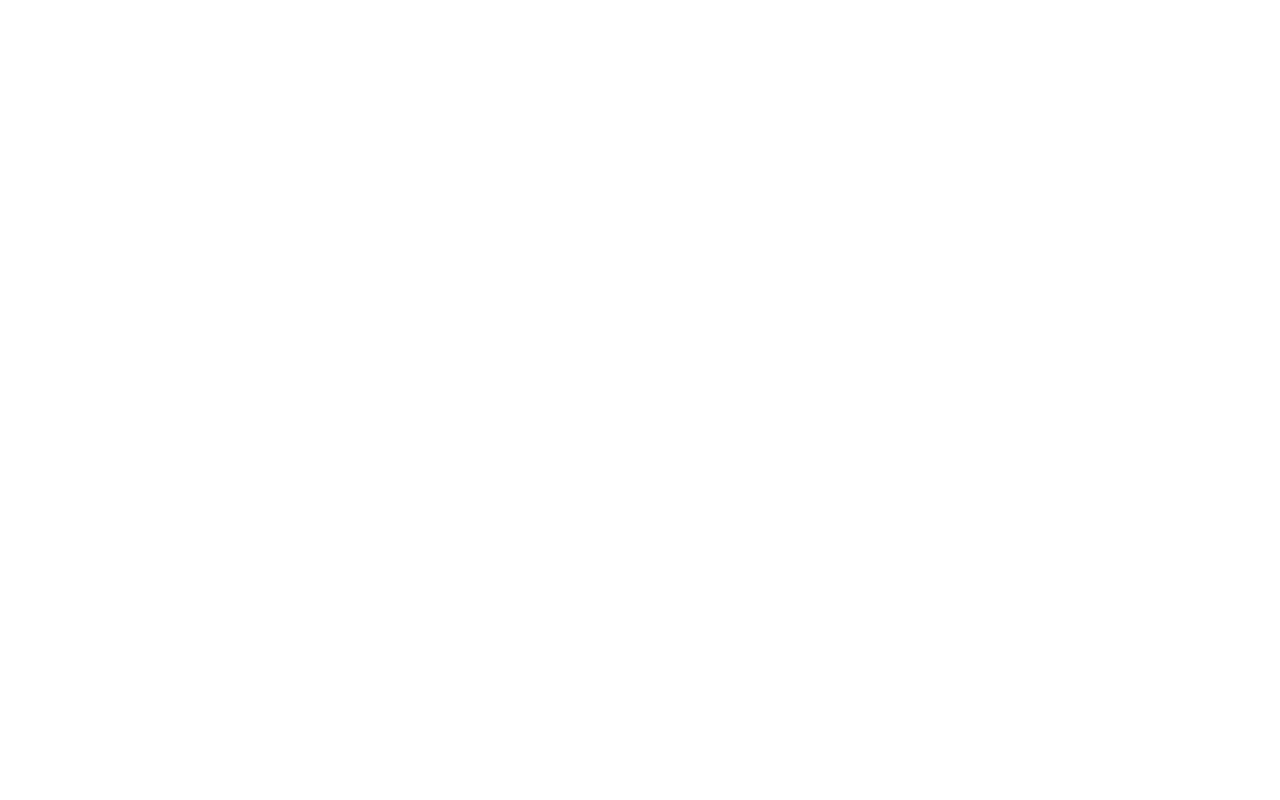
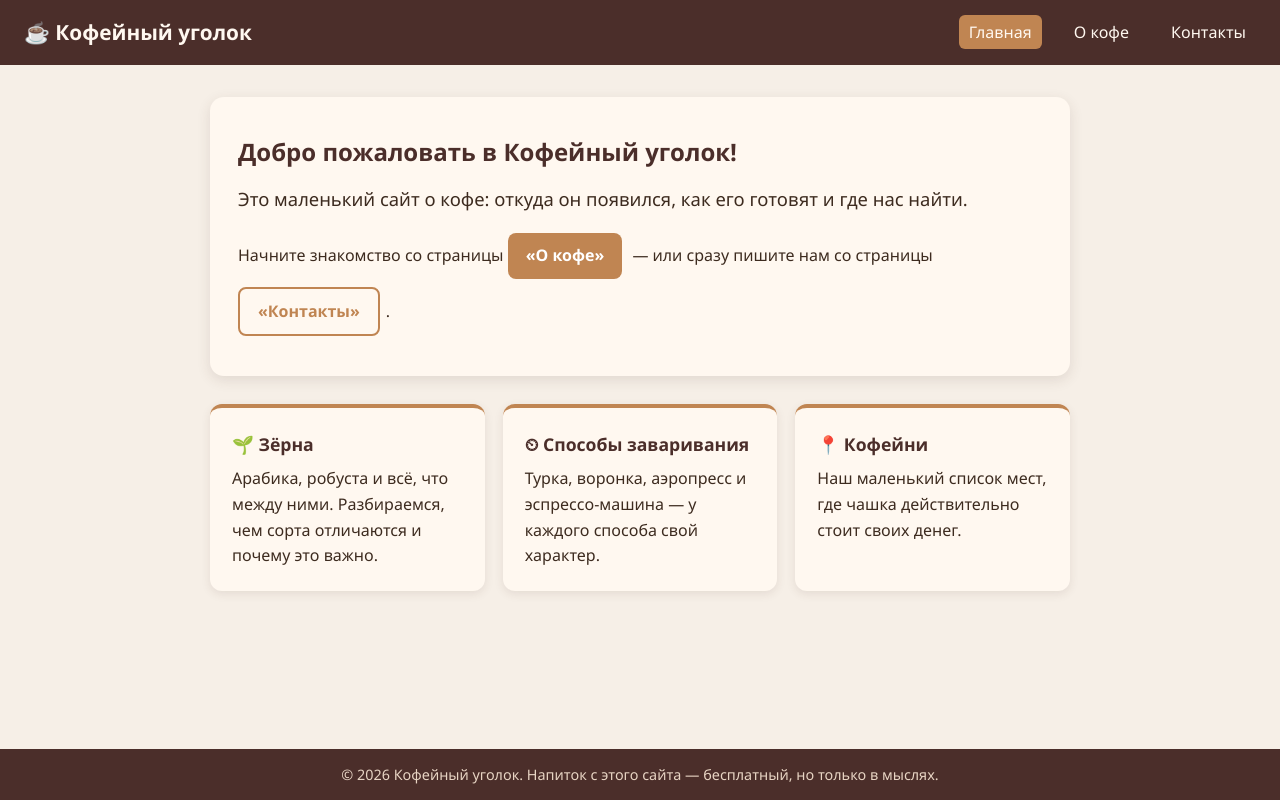
Before and after one commit to Verona2008/VeronaRepository, a plain HTML site: page index.html in a window 1280 px wide. Drawn offline with Linux system fonts and the light colour scheme.

Commit message:
Add files via upload

```diff
--- a/index.html
+++ b/index.html
@@ -3,17 +3,51 @@
 <head>
     <meta charset="UTF-8">
     <meta name="viewport" content="width=device-width, initial-scale=1.0">
-    <title>Сайт</title>
+    <title>Кофейный уголок — Главная</title>
+    <link rel="stylesheet" href="style-index.css">
 </head>
 <body>
-    <header>
+    <header class="header">
+        <div class="logo">☕ Кофейный уголок</div>
+        <nav class="nav">
+            <a href="index.html" class="active">Главная</a>
+            <a href="about.html">О кофе</a>
+            <a href="contact.html">Контакты</a>
+        </nav>
+    </header>
 
-    </header>
-    <main>
+    <main class="main">
+        <section class="hero">
+            <h1>Добро пожаловать в Кофейный уголок!</h1>
+            <p class="lead">Это маленький сайт о кофе: откуда он появился,
+               как его готовят и где нас найти.</p>
+            <p>Начните знакомство со страницы
+               <a class="btn" href="about.html">«О кофе»</a> —
+               или сразу пишите нам со страницы
+               <a class="btn btn-outline" href="contact.html">«Контакты»</a>.</p>
+        </section>
 
+        <section class="cards">
+            <article class="card">
+                <h2>🌱 Зёрна</h2>
+                <p>Арабика, робуста и всё, что между ними. Разбираемся,
+                   чем сорта отличаются и почему это важно.</p>
+            </article>
+            <article class="card">
+                <h2>⏲ Способы заваривания</h2>
+                <p>Турка, воронка, аэропресс и эспрессо-машина —
+                   у каждого способа свой характер.</p>
+            </article>
+            <article class="card">
+                <h2>📍 Кофейни</h2>
+                <p>Наш маленький список мест, где чашка действительно
+                   стоит своих денег.</p>
+            </article>
+        </section>
     </main>
-    <footer>
 
+    <footer class="footer">
+        <p>© 2026 Кофейный уголок. Напиток с этого сайта — бесплатный, но только в мыслях.</p>
     </footer>
 </body>
 </html>
--- /dev/null
+++ b/style-about.css
@@ -0,0 +1,114 @@
+/* style-about.css — стили страницы «О кофе» */
+* {
+    margin: 0;
+    padding: 0;
+    box-sizing: border-box;
+}
+
+body {
+    font-family: Georgia, 'Times New Roman', serif;
+    background: #2f3e34;
+    color: #f1efe6;
+    line-height: 1.7;
+    min-height: 100vh;
+    display: flex;
+    flex-direction: column;
+}
+
+.header {
+    background: #1f2b23;
+    padding: 16px 24px;
+    display: flex;
+    justify-content: space-between;
+    align-items: center;
+    flex-wrap: wrap;
+    gap: 12px;
+}
+
+.logo {
+    color: #d9b382;
+    font-size: 1.3rem;
+    font-weight: bold;
+}
+
+.nav a {
+    color: #f1efe6;
+    text-decoration: none;
+    margin-left: 18px;
+    padding: 6px 10px;
+    border-radius: 6px;
+    border-bottom: 2px solid transparent;
+    transition: border-color 0.2s;
+}
+
+.nav a:hover {
+    border-color: #d9b382;
+}
+
+.nav a.active {
+    color: #d9b382;
+    border-color: #d9b382;
+}
+
+.main {
+    flex: 1;
+    max-width: 760px;
+    width: 100%;
+    margin: 0 auto;
+    padding: 36px 20px;
+}
+
+h1 {
+    color: #d9b382;
+    margin-bottom: 20px;
+    font-size: 2rem;
+}
+
+.block {
+    background: #3a4c3f;
+    border-left: 5px solid #d9b382;
+    border-radius: 8px;
+    padding: 20px 24px;
+    margin-bottom: 20px;
+}
+
+.block-alt {
+    border-left-color: #a3c9a8;
+}
+
+.block h2 {
+    color: #d9b382;
+    margin-bottom: 10px;
+    font-size: 1.25rem;
+}
+
+.block-alt h2 {
+    color: #a3c9a8;
+}
+
+ol {
+    padding-left: 22px;
+}
+
+.btn {
+    color: #d9b382;
+    text-decoration: underline;
+    font-weight: bold;
+}
+
+.btn:hover {
+    color: #f1efe6;
+}
+
+.cta {
+    margin-top: 26px;
+    font-style: italic;
+}
+
+.footer {
+    background: #1f2b23;
+    color: #9fb4a4;
+    text-align: center;
+    padding: 14px;
+    font-size: 0.9rem;
+}
--- /dev/null
+++ b/style-contact.css
@@ -0,0 +1,154 @@
+/* style-contact.css — стили страницы «Контакты» */
+* {
+    margin: 0;
+    padding: 0;
+    box-sizing: border-box;
+}
+
+body {
+    font-family: 'Segoe UI', Arial, sans-serif;
+    background: linear-gradient(160deg, #1c2540, #3b2f63);
+    color: #eef0fa;
+    line-height: 1.6;
+    min-height: 100vh;
+    display: flex;
+    flex-direction: column;
+}
+
+.header {
+    background: rgba(255, 255, 255, 0.08);
+    padding: 16px 24px;
+    display: flex;
+    justify-content: space-between;
+    align-items: center;
+    flex-wrap: wrap;
+    gap: 12px;
+    backdrop-filter: blur(4px);
+}
+
+.logo {
+    color: #ffd166;
+    font-size: 1.3rem;
+    font-weight: bold;
+}
+
+.nav a {
+    color: #eef0fa;
+    text-decoration: none;
+    margin-left: 18px;
+    padding: 6px 10px;
+    border-radius: 20px;
+    transition: background 0.2s;
+}
+
+.nav a:hover {
+    background: rgba(255, 255, 255, 0.15);
+}
+
+.nav a.active {
+    background: #ffd166;
+    color: #1c2540;
+    font-weight: bold;
+}
+
+.main {
+    flex: 1;
+    max-width: 700px;
+    width: 100%;
+    margin: 0 auto;
+    padding: 36px 20px;
+}
+
+h1 {
+    color: #ffd166;
+    margin-bottom: 14px;
+}
+
+.contact-card {
+    background: rgba(255, 255, 255, 0.1);
+    border-radius: 12px;
+    padding: 22px 26px;
+    margin: 22px 0;
+}
+
+.contact-card h2 {
+    color: #ffd166;
+    margin-bottom: 12px;
+    font-size: 1.2rem;
+}
+
+.contacts {
+    list-style: none;
+}
+
+.contacts li {
+    padding: 6px 0;
+}
+
+/* Форма */
+form label {
+    display: block;
+    margin: 14px 0 6px;
+    font-weight: bold;
+}
+
+input,
+textarea {
+    width: 100%;
+    padding: 10px 12px;
+    border: none;
+    border-radius: 8px;
+    background: rgba(255, 255, 255, 0.9);
+    color: #1c2540;
+    font-size: 1rem;
+    font-family: inherit;
+    resize: vertical;
+}
+
+input:focus,
+textarea:focus {
+    outline: 3px solid #ffd166;
+}
+
+.btn {
+    display: inline-block;
+    margin-top: 18px;
+    padding: 11px 26px;
+    border: none;
+    border-radius: 24px;
+    background: #ffd166;
+    color: #1c2540;
+    font-size: 1rem;
+    font-weight: bold;
+    cursor: pointer;
+    text-decoration: none;
+    transition: transform 0.2s, box-shadow 0.2s;
+}
+
+.btn:hover {
+    transform: translateY(-2px);
+    box-shadow: 0 6px 16px rgba(0, 0, 0, 0.25);
+}
+
+.btn-outline {
+    background: transparent;
+    border: 2px solid #ffd166;
+    color: #ffd166;
+}
+
+.btn-outline:hover {
+    background: #ffd166;
+    color: #1c2540;
+}
+
+.cta {
+    margin-top: 10px;
+    font-style: italic;
+}
+
+.footer {
+    text-align: center;
+    padding: 14px;
+    font-size: 0.9rem;
+    color: #aab2d0;
+}
--- /dev/null
+++ b/style-index.css
@@ -0,0 +1,131 @@
+/* style-index.css — стили главной страницы */
+* {
+    margin: 0;
+    padding: 0;
+    box-sizing: border-box;
+}
+
+body {
+    font-family: 'Segoe UI', Arial, sans-serif;
+    background: #f6efe7;
+    color: #3d2b1f;
+    line-height: 1.6;
+    min-height: 100vh;
+    display: flex;
+    flex-direction: column;
+}
+
+.header {
+    background: #4b2e2a;
+    color: #fff8f0;
+    padding: 16px 24px;
+    display: flex;
+    justify-content: space-between;
+    align-items: center;
+    flex-wrap: wrap;
+    gap: 12px;
+}
+
+.logo {
+    font-size: 1.3rem;
+    font-weight: bold;
+}
+
+.nav a {
+    color: #fff8f0;
+    text-decoration: none;
+    margin-left: 18px;
+    padding: 6px 10px;
+    border-radius: 6px;
+    transition: background 0.2s;
+}
+
+.nav a:hover {
+    background: rgba(255, 255, 255, 0.15);
+}
+
+.nav a.active {
+    background: #c08552;
+}
+
+.main {
+    flex: 1;
+    max-width: 900px;
+    width: 100%;
+    margin: 0 auto;
+    padding: 32px 20px;
+}
+
+.hero {
+    background: #fff8f0;
+    border-radius: 14px;
+    padding: 36px 28px;
+    box-shadow: 0 4px 14px rgba(75, 46, 42, 0.12);
+    margin-bottom: 28px;
+}
+
+.hero h1 {
+    color: #4b2e2a;
+    margin-bottom: 12px;
+}
+
+.lead {
+    font-size: 1.15rem;
+    margin-bottom: 16px;
+}
+
+.btn {
+    display: inline-block;
+    background: #c08552;
+    color: #fff;
+    padding: 10px 18px;
+    border-radius: 8px;
+    text-decoration: none;
+    font-weight: bold;
+    margin: 4px 6px 4px 0;
+    transition: background 0.2s, transform 0.2s;
+}
+
+.btn:hover {
+    background: #a56b3d;
+    transform: translateY(-2px);
+}
+
+.btn-outline {
+    background: transparent;
+    border: 2px solid #c08552;
+    color: #c08552;
+}
+
+.btn-outline:hover {
+    background: #c08552;
+    color: #fff;
+}
+
+.cards {
+    display: grid;
+    grid-template-columns: repeat(auto-fit, minmax(240px, 1fr));
+    gap: 18px;
+}
+
+.card {
+    background: #fff8f0;
+    border-radius: 12px;
+    padding: 22px;
+    box-shadow: 0 3px 10px rgba(75, 46, 42, 0.1);
+    border-top: 4px solid #c08552;
+}
+
+.card h2 {
+    color: #4b2e2a;
+    margin-bottom: 8px;
+    font-size: 1.1rem;
+}
+
+.footer {
+    background: #4b2e2a;
+    color: #e8d5c4;
+    text-align: center;
+    padding: 14px;
+    font-size: 0.9rem;
+}
```
Also changed, not shown: about.html (added, +54 -0 lines), contact.html (added, +57 -0 lines).
